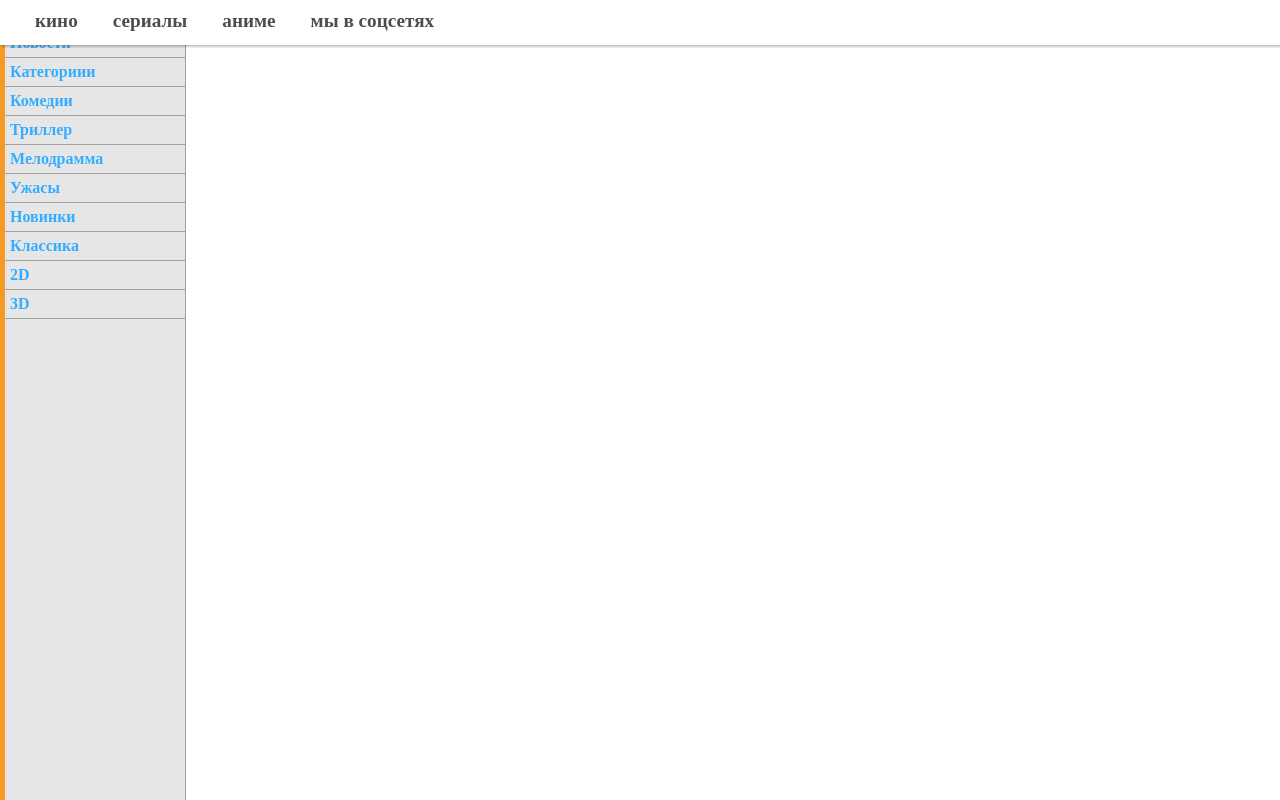
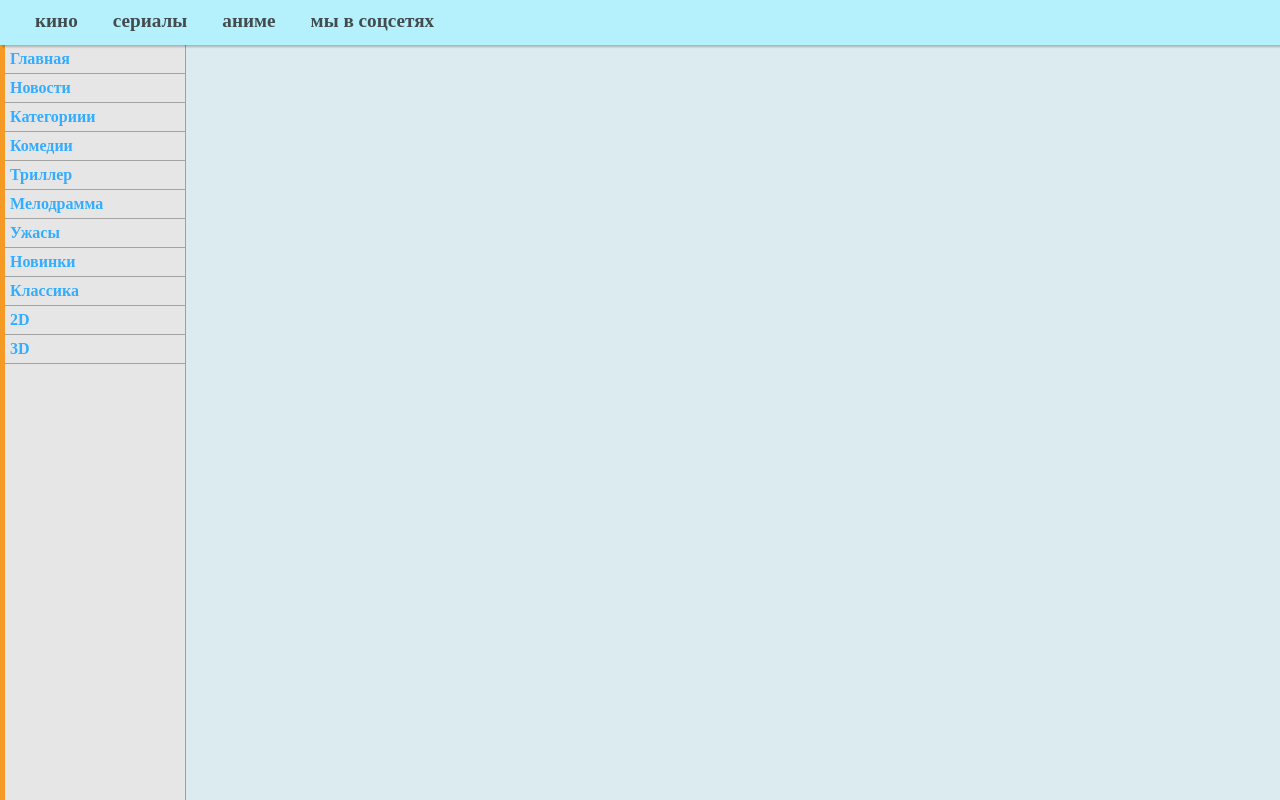
Before and after one commit to katrinkattt/landing__film, a React (Create React App) app in the folder films/: page / in a window 1280 px wide. Built offline with nearby package versions, Linux system fonts and the light colour scheme.

Commit message:
Update index.css

```diff
--- a/films/src/index.css
+++ b/films/src/index.css
@@ -4,6 +4,13 @@ body {
   background-color: #fff;
 }
 
+.main__page{
+  height: 100vh;
+  width: 100%;
+  margin: 0;
+  padding: 0;
+  background: #dcebf0;
+}
 .menu__main {
   height: 100vh;
   width: 180px;
@@ -15,6 +22,7 @@ body {
 
 .navbar__left {
   margin: 0;
+  margin-top: 45px;
   padding: 0;
   list-style-type: none;
   width: 180px;
@@ -34,7 +42,7 @@ body {
 .toolbar__main {
   height: 35px;
   width: 100%;
-  background-color: #ffffffca;
+  background-color: #ffffff;
   font-size: larger;
   font-weight: bold;
   position: fixed;
@@ -44,7 +52,7 @@ body {
   padding-top: 10px;
 }
 .toolbar__main:hover {
-  background-color: #fff;
+  background-color: #b5f1fc;
 }
 .toolbar__main a {
   text-decoration: none;
```
